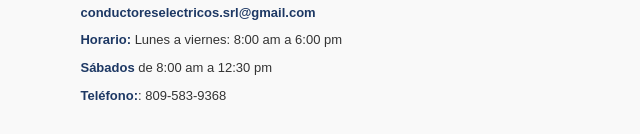
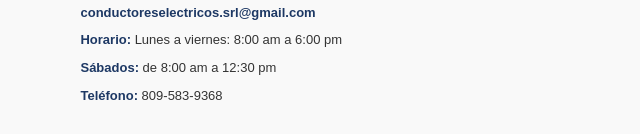
Before and after one commit to masterfermin02/condutoreselectricos.github.io, a website: page index.html in a window 1280 px wide. Shown: the part 1979-2113 px from the top of the page, 218-858 px from the left. Drawn offline with nearby package versions, Linux system fonts and the light colour scheme.

```diff
--- a/index.html
+++ b/index.html
@@ -140,8 +140,8 @@
             <p clas="text-sub-color">Av. Bartolomé Colón #15, Santiago de los Caballeros 51000</p>
             <p class="contact-text-align-left"><a href="mailto:conductoreselectricos.srl@gmail.com">conductoreselectricos.srl@gmail.com</a></p>
             <p class="contact-text-align-left"><strong class="text-primary-color">Horario:</strong> Lunes a viernes: 8:00 am a 6:00 pm</p>
-            <p class="contact-text-align-left"><strong class="text-primary-color">S&aacutebados</strong> de 8:00 am a 12:30 pm</p>
-            <p class="contact-text-align-left"><strong class="text-primary-color">Tel&eacutefono:</strong>: 809-583-9368</p>
+            <p class="contact-text-align-left"><strong class="text-primary-color">S&aacutebados:</strong> de 8:00 am a 12:30 pm</p>
+            <p class="contact-text-align-left"><strong class="text-primary-color">Tel&eacutefono:</strong> 809-583-9368</p>
           </div>
         </div>
         <div id="footer-whatsapp" class="footer-content-item">
```
